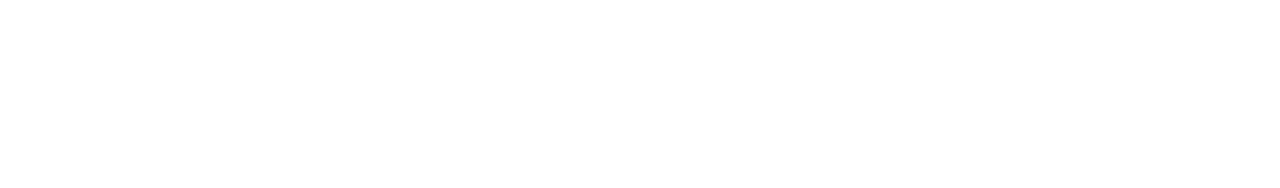
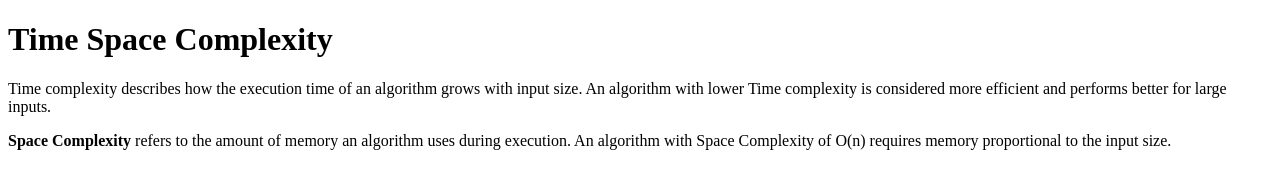
Before and after one commit to acciojob/time-and-space-complexity-45Shrikant, a website: page main.html in a window 1280 px wide. Drawn offline with Linux system fonts and the light colour scheme.

Commit message:
created a submission

```diff
--- a/main.html
+++ b/main.html
@@ -7,6 +7,16 @@
 </head>
 
 <body>
+	<h1>Time Space Complexity</h1>
+
+<p>
+Time complexity describes how the execution time of an algorithm grows with input size. An algorithm with lower Time complexity is considered more efficient and performs better for large inputs.
+</p>
+
+<p>
+<b>Space Complexity</b> refers to the amount of memory an algorithm uses during execution. An algorithm with Space Complexity of O(n) requires memory proportional to the input size.
+</p>
+
 	<!-- the entire body must be written by student -->
     <script type="text/javascript" src="./script.js">
 </script>
```
